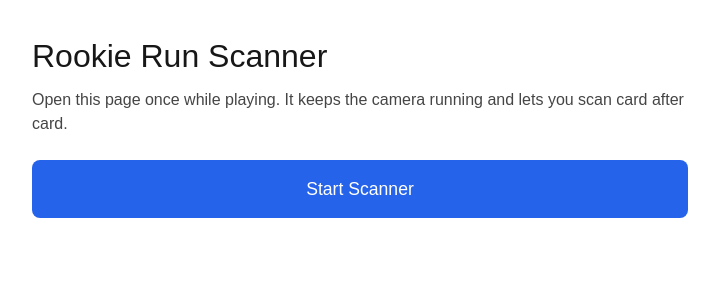
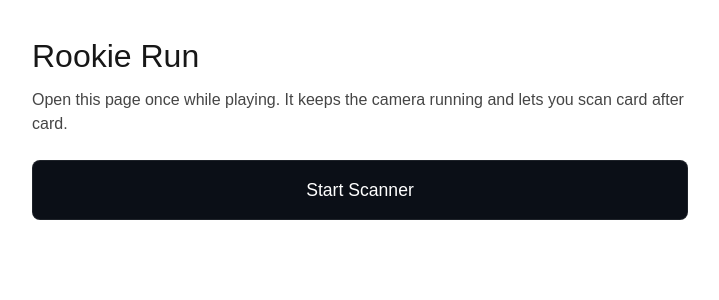
Before and after one commit to stonybendbarn/rookie-run, a Next.js app: page /scan in a window 1280 px wide. Shown: the top 300 px of the page, without its empty margins (280-999 px from the left). Built offline with nearby package versions, Linux system fonts and the light colour scheme.

Commit message:
fix scanning 5

```diff
--- a/app/scan/page.tsx
+++ b/app/scan/page.tsx
@@ -73,7 +73,7 @@ export default function ScanPage() {
 
   return (
     <div style={{ minHeight: "100vh", padding: "2rem", maxWidth: 720, margin: "0 auto" }}>
-      <h1 style={{ fontSize: "2rem", marginBottom: "0.5rem" }}>Rookie Run Scanner</h1>
+      <h1 style={{ fontSize: "2rem", marginBottom: "0.5rem" }}>Rookie Run</h1>
       <p style={{ marginBottom: "1.5rem", opacity: 0.8 }}>
         Open this page once while playing. It keeps the camera running and lets you scan card after card.
       </p>
@@ -82,11 +82,11 @@ export default function ScanPage() {
         <button
           onClick={() => setScannerStarted(true)}
           style={{
-            backgroundColor: "#2563eb",
-            color: "white",
+            background: "#0b0f17",
+			color: "#ffffff",
+			border: "1px solid rgba(255,255,255,0.08)",
             padding: "1rem 2rem",
             borderRadius: "0.5rem",
-            border: "none",
             fontSize: "1.1rem",
             fontWeight: 500,
             cursor: "pointer",
```
